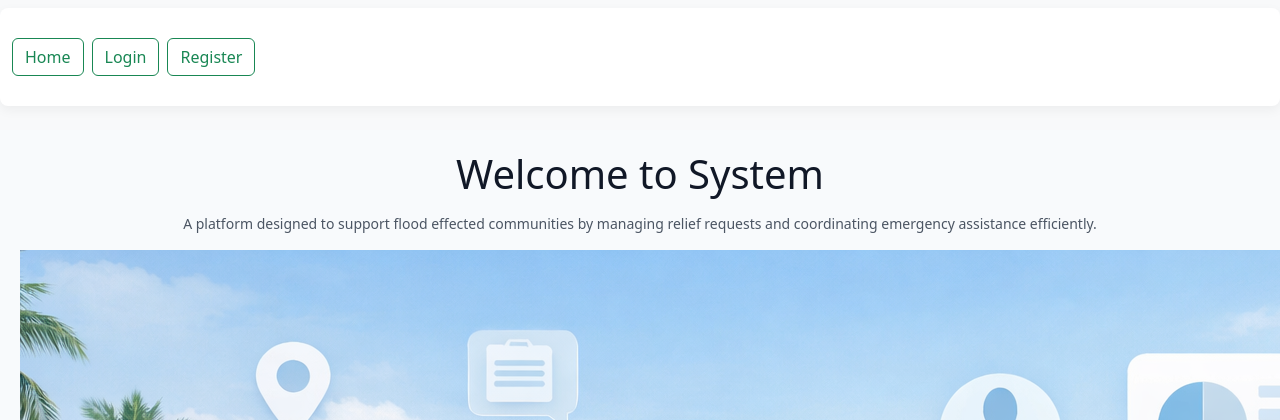
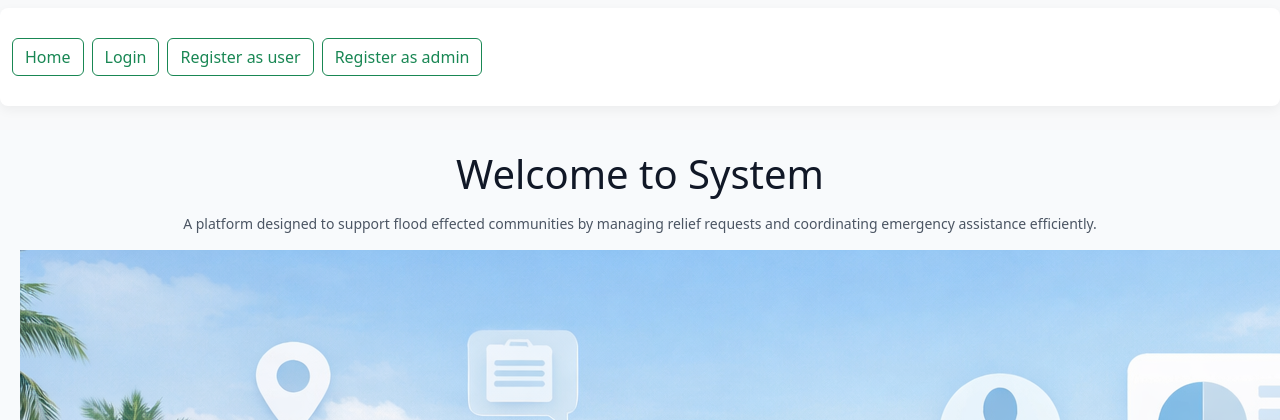
Before and after one commit to NethmiNimansanaWaththage/flood-relief-management, a PHP site: page /index.php in a window 1280 px wide; the page is wider, and only the part inside the window is pictured. Shown: the top 420 px of that part. Run offline with PHP 8.4, Linux system fonts and the light colour scheme; a stand-in replaces the project's code that opens the database connection.

Commit message:
Add files via upload

```diff
--- a/header.php
+++ b/header.php
@@ -10,8 +10,13 @@
    <nav class="navbar bg-body-tertiary">
   <form class="container-fluid justify-content-start">
      <a href="index.php" class="btn btn-outline-success me-2">Home</a>
-   <a href="login.php" class="btn btn-outline-success me-2">Login</a>
-   <a href="Register.php" class="btn btn-outline-success me-2">Register</a>
+     <a href="login.php"  class="btn btn-outline-success me-2">Login</a>
+    <a href="user-Register.php" class="btn btn-outline-success me-2">Register as user</a>
+    <a href="admin-Register.php" class="btn btn-outline-success me-2">Register as admin</a>
   </form>
 </nav>
 <div class="main" style="margin:20px">
+
+<?php
+include_once ("db_connect.php");
+?>
```
